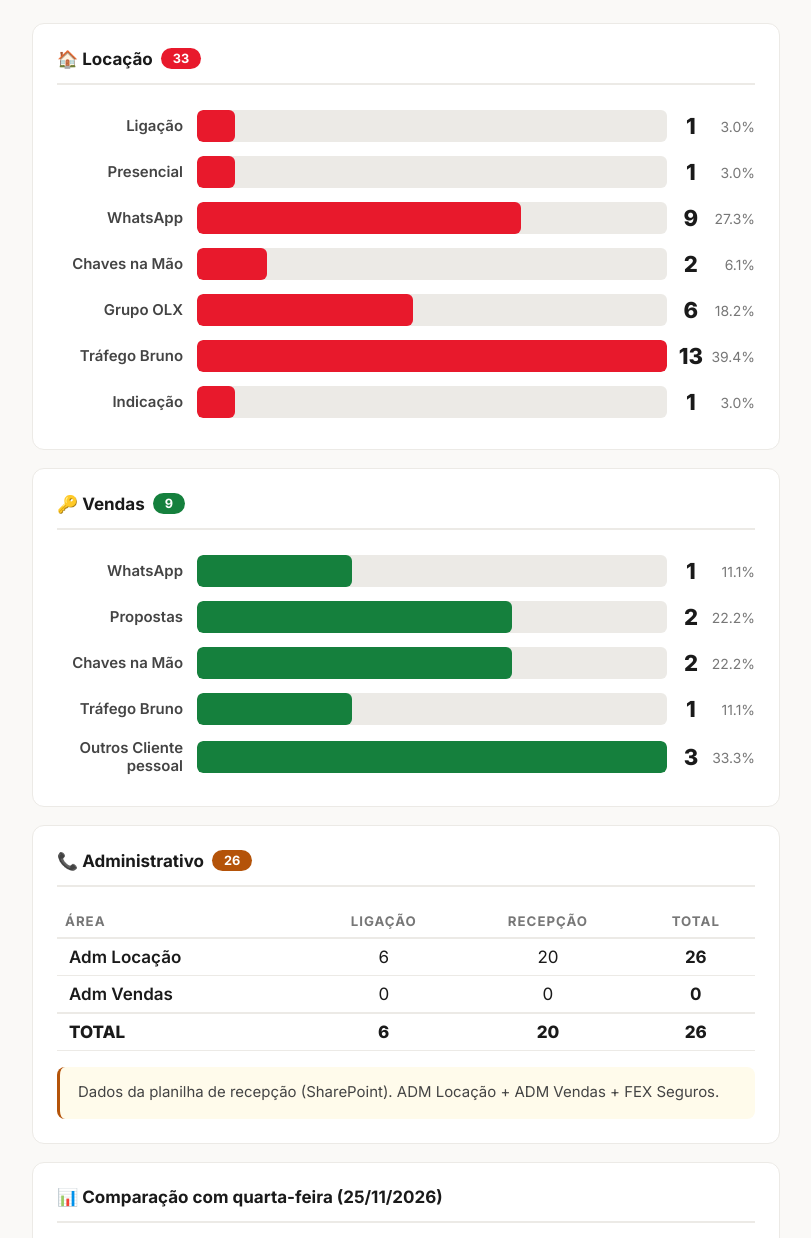
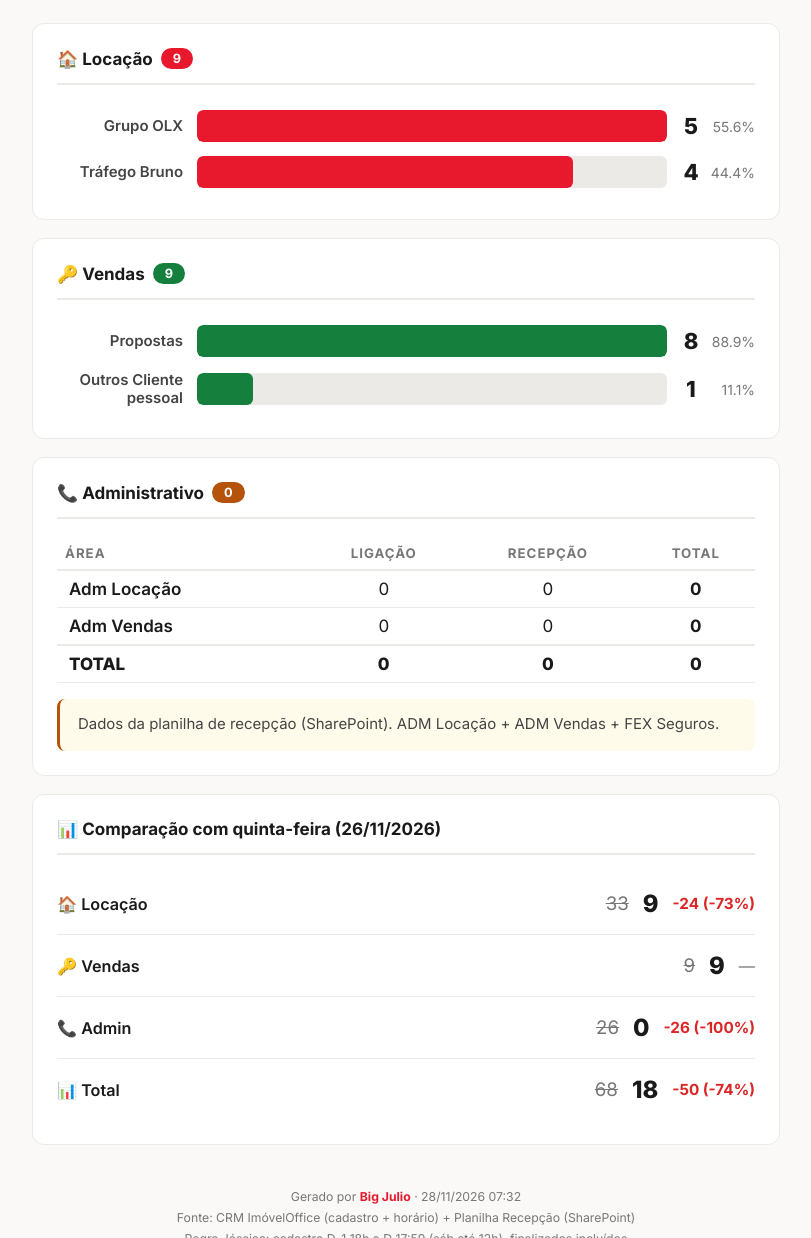
Before and after one commit to julioimoveismkt/dashboard-julio, a plain HTML site: page index.html in a window 1280 px wide. Shown: the part 360-1598 px from the top of the page, without its empty margins (234-1045 px from the left). Drawn offline with Linux system fonts and the light colour scheme.

Commit message:
relatorio 28/11 auto

```diff
--- a/index.html
+++ b/index.html
@@ -66,65 +66,57 @@ footer b { color:var(--red); }
 <header>
   <h1>Julio Imóveis</h1>
   <p>Relatório Diário de Atendimentos</p>
-  <div class="dia">Quinta-feira, 26 de Novembro de 2026</div>
+  <div class="dia">Sábado, 28 de Novembro de 2026</div>
 </header>
 <div class="scores">
-  <div class="sc"><em>🏠</em><strong>33</strong><span>Locação</span></div>
+  <div class="sc"><em>🏠</em><strong>9</strong><span>Locação</span></div>
   <div class="sc"><em>🔑</em><strong style="color:var(--green)">9</strong><span>Vendas</span></div>
-  <div class="sc"><em>📞</em><strong style="color:var(--amber)">26</strong><span>Admin</span></div>
-  <div class="sc hero"><em>📊</em><strong>68</strong><span>Total do dia</span></div>
+  <div class="sc"><em>📞</em><strong style="color:var(--amber)">0</strong><span>Admin</span></div>
+  <div class="sc hero"><em>📊</em><strong>18</strong><span>Total do dia</span></div>
 </div>
 <section>
-  <h2>🏠 Locação <span class="tag r">33</span></h2>
-  <table><tr><td class="or">Ligação</td><td class="br"><div class="track"><div class="fill" style="width:8%"></div></div></td><td class="vl">1</td><td class="pc">3.0%</td></tr>
-<tr><td class="or">Presencial</td><td class="br"><div class="track"><div class="fill" style="width:8%"></div></div></td><td class="vl">1</td><td class="pc">3.0%</td></tr>
-<tr><td class="or">WhatsApp</td><td class="br"><div class="track"><div class="fill" style="width:69%"></div></div></td><td class="vl">9</td><td class="pc">27.3%</td></tr>
-<tr><td class="or">Chaves na Mão</td><td class="br"><div class="track"><div class="fill" style="width:15%"></div></div></td><td class="vl">2</td><td class="pc">6.1%</td></tr>
-<tr><td class="or">Grupo OLX</td><td class="br"><div class="track"><div class="fill" style="width:46%"></div></div></td><td class="vl">6</td><td class="pc">18.2%</td></tr>
-<tr><td class="or">Tráfego Bruno</td><td class="br"><div class="track"><div class="fill" style="width:100%"></div></div></td><td class="vl">13</td><td class="pc">39.4%</td></tr>
-<tr><td class="or">Indicação</td><td class="br"><div class="track"><div class="fill" style="width:8%"></div></div></td><td class="vl">1</td><td class="pc">3.0%</td></tr>
+  <h2>🏠 Locação <span class="tag r">9</span></h2>
+  <table><tr><td class="or">Grupo OLX</td><td class="br"><div class="track"><div class="fill" style="width:100%"></div></div></td><td class="vl">5</td><td class="pc">55.6%</td></tr>
+<tr><td class="or">Tráfego Bruno</td><td class="br"><div class="track"><div class="fill" style="width:80%"></div></div></td><td class="vl">4</td><td class="pc">44.4%</td></tr>
 </table>
 </section>
 <section class="vendas">
   <h2>🔑 Vendas <span class="tag g">9</span></h2>
-  <table><tr><td class="or">WhatsApp</td><td class="br"><div class="track"><div class="fill" style="width:33%"></div></div></td><td class="vl">1</td><td class="pc">11.1%</td></tr>
-<tr><td class="or">Propostas</td><td class="br"><div class="track"><div class="fill" style="width:67%"></div></div></td><td class="vl">2</td><td class="pc">22.2%</td></tr>
-<tr><td class="or">Chaves na Mão</td><td class="br"><div class="track"><div class="fill" style="width:67%"></div></div></td><td class="vl">2</td><td class="pc">22.2%</td></tr>
-<tr><td class="or">Tráfego Bruno</td><td class="br"><div class="track"><div class="fill" style="width:33%"></div></div></td><td class="vl">1</td><td class="pc">11.1%</td></tr>
-<tr><td class="or">Outros Cliente pessoal</td><td class="br"><div class="track"><div class="fill" style="width:100%"></div></div></td><td class="vl">3</td><td class="pc">33.3%</td></tr>
+  <table><tr><td class="or">Propostas</td><td class="br"><div class="track"><div class="fill" style="width:100%"></div></div></td><td class="vl">8</td><td class="pc">88.9%</td></tr>
+<tr><td class="or">Outros Cliente pessoal</td><td class="br"><div class="track"><div class="fill" style="width:12%"></div></div></td><td class="vl">1</td><td class="pc">11.1%</td></tr>
 </table>
 </section>
 <section class="admin">
-  <h2>📞 Administrativo <span class="tag a">26</span></h2>
+  <h2>📞 Administrativo <span class="tag a">0</span></h2>
   <table class="admin-tbl">
     <tr><th>Área</th><th>Ligação</th><th>Recepção</th><th>Total</th></tr>
     <tr><td style="font-weight:600;padding:8px 12px;">Adm Locação</td>
-<td style="text-align:center;padding:8px;">6</td>
-<td style="text-align:center;padding:8px;">20</td>
-<td style="text-align:center;padding:8px;font-weight:700;">26</td></tr>
+<td style="text-align:center;padding:8px;">0</td>
+<td style="text-align:center;padding:8px;">0</td>
+<td style="text-align:center;padding:8px;font-weight:700;">0</td></tr>
 <tr><td style="font-weight:600;padding:8px 12px;">Adm Vendas</td>
 <td style="text-align:center;padding:8px;">0</td>
 <td style="text-align:center;padding:8px;">0</td>
 <td style="text-align:center;padding:8px;font-weight:700;">0</td></tr>
 <tr style="border-top:2px solid var(--rule);font-weight:800;">
 <td style="padding:8px 12px;">TOTAL</td>
-<td style="text-align:center;padding:8px;">6</td>
-<td style="text-align:center;padding:8px;">20</td>
-<td style="text-align:center;padding:8px;">26</td></tr>
+<td style="text-align:center;padding:8px;">0</td>
+<td style="text-align:center;padding:8px;">0</td>
+<td style="text-align:center;padding:8px;">0</td></tr>
   </table>
   <div class="note a">Dados da planilha de recepção (SharePoint). ADM Locação + ADM Vendas + FEX Seguros.</div>
 </section>
 <section>
-  <h2>📊 Comparação com quarta-feira (25/11/2026)</h2>
+  <h2>📊 Comparação com quinta-feira (26/11/2026)</h2>
   <ul class="cmp">
-    <li><span class="lbl">🏠 Locação</span><span class="nums"><span class="prev">49</span><span class="now">33</span><span class="dn">-16 (-33%)</span></span></li>
-    <li><span class="lbl">🔑 Vendas</span><span class="nums"><span class="prev">13</span><span class="now">9</span><span class="dn">-4 (-31%)</span></span></li>
-    <li><span class="lbl">📞 Admin</span><span class="nums"><span class="prev">29</span><span class="now">26</span><span class="dn">-3 (-10%)</span></span></li>
-    <li><span class="lbl">📊 Total</span><span class="nums"><span class="prev">91</span><span class="now">68</span><span class="dn">-23 (-25%)</span></span></li>
+    <li><span class="lbl">🏠 Locação</span><span class="nums"><span class="prev">33</span><span class="now">9</span><span class="dn">-24 (-73%)</span></span></li>
+    <li><span class="lbl">🔑 Vendas</span><span class="nums"><span class="prev">9</span><span class="now">9</span><span class="eq">—</span></span></li>
+    <li><span class="lbl">📞 Admin</span><span class="nums"><span class="prev">26</span><span class="now">0</span><span class="dn">-26 (-100%)</span></span></li>
+    <li><span class="lbl">📊 Total</span><span class="nums"><span class="prev">68</span><span class="now">18</span><span class="dn">-50 (-74%)</span></span></li>
   </ul>
 </section>
 <footer>
-  Gerado por <b>Big Julio</b> · 27/11/2026 07:33<br>
+  Gerado por <b>Big Julio</b> · 28/11/2026 07:32<br>
   Fonte: CRM ImóvelOffice (cadastro + horário) + Planilha Recepção (SharePoint)<br>
   Regra Jéssica: cadastro D-1 18h a D 17:59 (sáb até 12h), finalizados incluídos<br>
   <b>Julio Imóveis</b> — Brusque, SC
```
